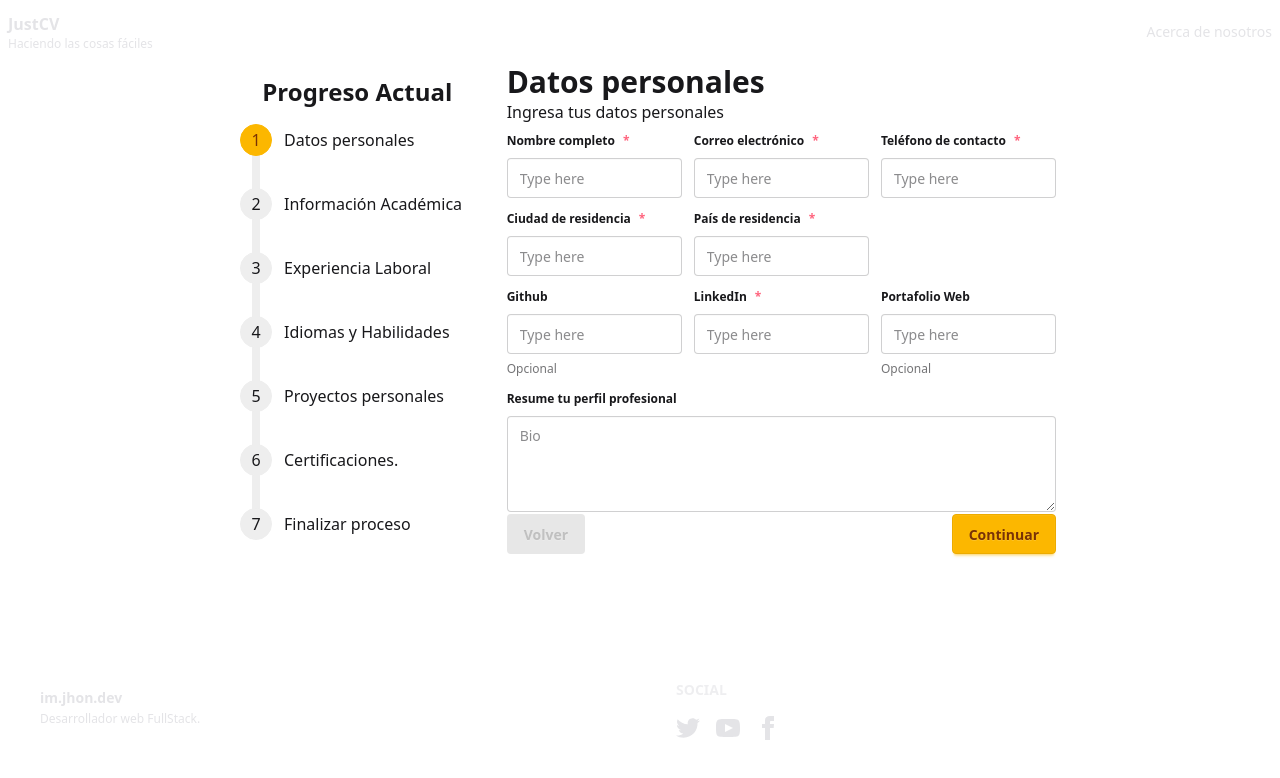
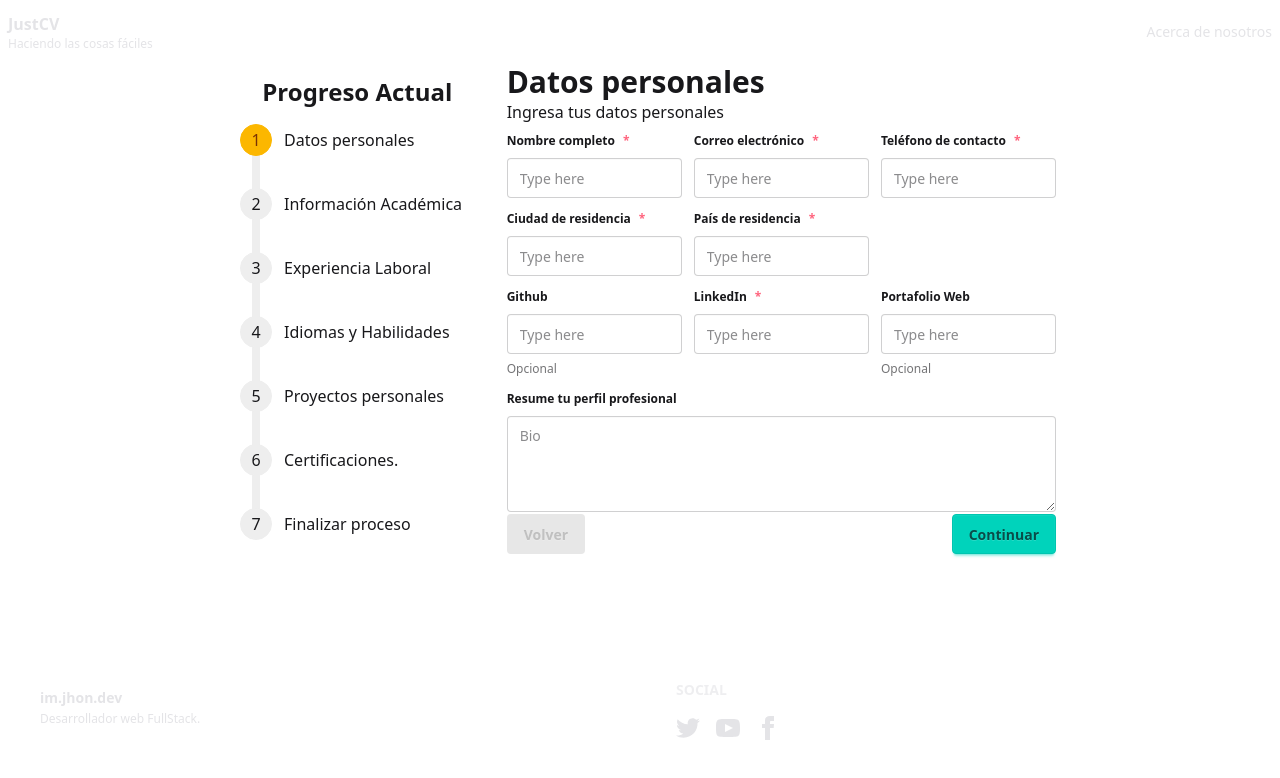
Before and after one commit to JhonCODEOWO/JustCV, a React (Vite) app: page /creating-cv in a window 1280 px wide. Shown: the top 778 px of the page. Built offline with nearby package versions, Linux system fonts and the light colour scheme.

Commit message:
feat: Implement logic to update or create a cv. refactor: The continue button now is centralized to made both operations, continue or finish and process the form data.

```diff
--- a/src/CV/components/CreateCvForm/CreateCvForm.component.tsx
+++ b/src/CV/components/CreateCvForm/CreateCvForm.component.tsx
@@ -2,7 +2,7 @@ import { useFieldArray, useForm, type FieldPath } from "react-hook-form";
 import HeaderWithContentComponent from "../../../shared/components/HeaderWithContentComponent/HeaderWithContentComponent";
 import { CreateCVSchema, type CreateCvFormBody } from "./schemas/CreateCVSchema";
 import { zodResolver } from "@hookform/resolvers/zod";
-import { useSteps } from "../../../shared/hooks/FormSteps/FormSteps";
+import { useSteps } from "../../../shared/hooks/FormSteps/useSteps";
 import StepsTimelineComponent from "../../../shared/hooks/FormSteps/Components/StepsTimelineComponent/StepsTimelineComponent.component";
 import type { Step } from "../../../shared/hooks/FormSteps/interfaces/StepInterface.interface";
 import { useNavigate } from "react-router-dom";
@@ -25,8 +25,8 @@ interface CreateCvFormProps{
 
 function CreateCvForm({cv, id}: CreateCvFormProps) {
     const navigate = useNavigate();
-    const {addCv} = useCvsContext();
-    const {actualPhase, nextPhase, prevPhase, totalPhases, goTo, elementsBefore, actualStepElement} = useSteps([
+    const {addCv, updateCv} = useCvsContext();
+    const {actualPhase, nextPhase, prevPhase, totalPhases, goTo, elementsBefore, actualStepElement, canGoNext} = useSteps([
         {
             id: 'personalData',
             title: 'Datos personales'
@@ -72,6 +72,7 @@ function CreateCvForm({cv, id}: CreateCvFormProps) {
         resolver: zodResolver(CreateCVSchema)
     });
 
+    /** Effect that handle if a cv is passed by props if is present then apply that values to the current form */
     useEffect(() => {
         if(cv) reset(cv);
     }, [cv, reset])
@@ -110,15 +111,27 @@ function CreateCvForm({cv, id}: CreateCvFormProps) {
         nextPhase();
     }
 
-    async function onSubmit(event: React.SubmitEvent){
-        event.preventDefault();
+    async function processFormData(){
         const result = await trigger();
         if(!result) return;
         const value = getValues();
 
-        /**TODO: DIFERENCIAR ENTRE MODO EDICIÓN O CREACIÓN */
-        addCv(value);
+        if(id){
+            updateCv(id, value);
+        } else {
+            addCv(value);
+        }
         navigate('/home');
+    }
+
+    const onSubmit = (e: React.SubmitEvent) => {
+        e.preventDefault();
+
+        if(canGoNext){
+            validate(actualStepElement.id as StepID);
+        } else {
+            processFormData();
+        }
     }
 
     /**
@@ -189,10 +202,6 @@ function CreateCvForm({cv, id}: CreateCvFormProps) {
                         />,
         'finalPhase': <>
                         <HeaderWithContentComponent level={3} title="¡Ya hemos terminado!" content="Verifica que la información sea correcta, pero no te preocupes si decides guardarla, podrás editarla cuando quieras."/>
-                        <section className="mt-auto flex justify-between">
-                            <button className="btn btn-info" type="button" onClick={prevPhase}>Volver</button>
-                            <button type="submit" className="btn btn-success">Generar CV</button>
-                        </section>
                     </>,
         'certifications': <CertificationsDataStep
                             appendCertification={appendCertification}
@@ -206,25 +215,30 @@ function CreateCvForm({cv, id}: CreateCvFormProps) {
     }
 
     return (
-        <form onSubmit={(event) => onSubmit(event)} className="flex gap-y-6 justify-center">
+        <form className="flex gap-y-6 justify-center" onSubmit={onSubmit}>
             <div className="gap-x-4 grid grid-cols-3 w-[65%] h-[500px] relative">
+                {/* Steps timeline state */}
                 <StepsTimelineComponent actualPhase={actualPhase} steps={totalPhases} onStepWanted={handleWantedStep} className="h-full"/>
+                {/* Main content rendered */}
                 <div className="col-start-2 col-end-4 bg-base-100 rounded">
+                    {/* Content rendered by step id */}
                     <section className="h-[450px] overflow-auto">
                     {
                         stepsRenders[actualStepElement.id as StepID]
                     }
                     </section>
+                    {/* Navigate buttons */}
                     <div className="flex justify-between">
                         <button className="btn btn-info" type="button" onClick={prevPhase} disabled={actualPhase === 0}>
                         Volver
                         </button>
+
+                        {/* Change the function executed based on the actual step and if there is a step left or not */}
                         <button
-                            className="btn btn-warning"
-                            type="button"
-                            onClick={() => validate(actualStepElement.id as StepID)}
+                            className={`btn ${canGoNext? 'btn-accent': 'btn-success'}`}
+                            type="submit"
                         >
-                            Continuar
+                            {canGoNext? 'Continuar': 'Finalizar'}
                         </button>
                     </div>
                 </div>
```
